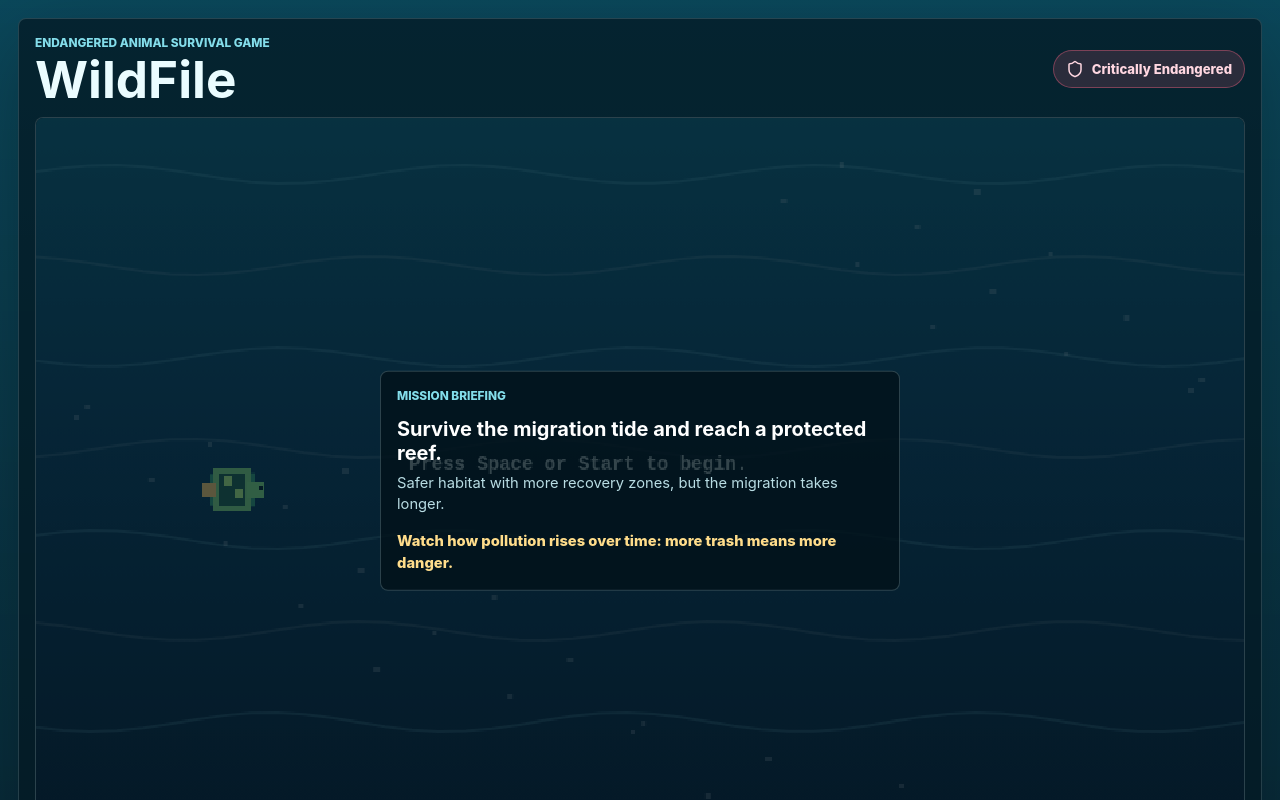
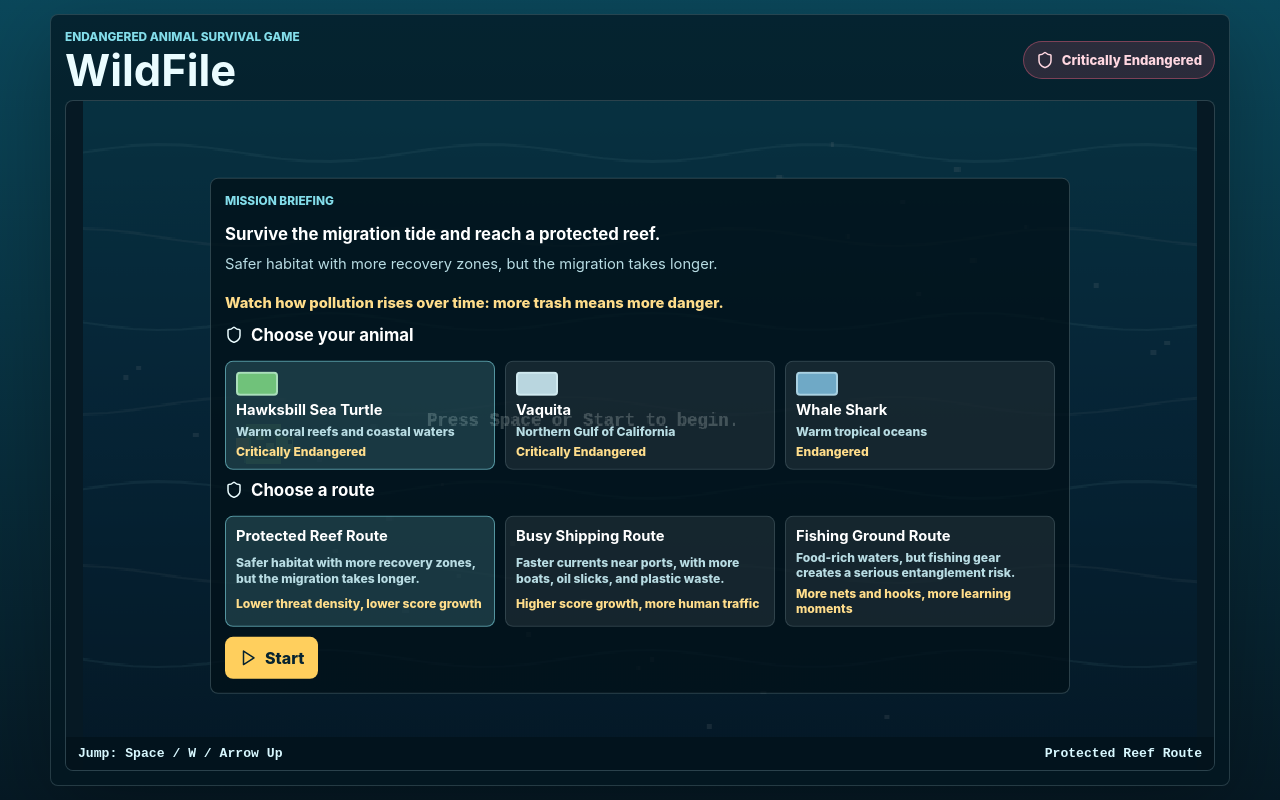
Before and after one commit to serenequacked/animal-hack-26, a React (Vite) app: page / in a window 1280 px wide. Shown: the top 800 px of the page. Built offline with nearby package versions, Linux system fonts and the light colour scheme.

Commit message:
Embed animal menu in game screen

```diff
--- a/src/App.tsx
+++ b/src/App.tsx
@@ -1,4 +1,4 @@
-import { Map, Play, RotateCcw, Shield } from "lucide-react";
+import { Play, RotateCcw, Shield } from "lucide-react";
 import { useCallback, useRef, useState, useEffect } from "react";
 
 type EntityKind = "net" | "bag" | "boat" | "oil" | "hook" | "cleanup" | "reef";
@@ -702,9 +702,17 @@ export function App() {
             <p className="eyebrow">Endangered animal survival game</p>
             <h1>WildFile</h1>
           </div>
+          <div className="title-actions">
             <div className="status-pill">
               <Shield size={18} />
               {animals[selectedAnimal].status}
+            </div>
+            {gameState === "playing" && (
+              <button type="button" className="compact-action" onClick={resetGame}>
+                <RotateCcw size={17} />
+                Restart
+              </button>
+            )}
           </div>
         </div>
 
@@ -716,16 +724,8 @@ export function App() {
               <h2>{animals[selectedAnimal].mission}</h2>
               <p>{routes[selectedRoute].description}</p>
               <p className="action-line">Watch how pollution rises over time: more trash means more danger.</p>
-            </div>
-          )}
-          <div className="controls-strip">
-            <span>Jump: Space / W / Arrow Up</span>
-            <span>{routes[selectedRoute].label}</span>
-          </div>
-        </div>
 
-        {gameState !== "playing" && (
-          <section className="menu-board" aria-label="Choose playable animal">
+              <div className="overlay-section">
                 <div className="icon-title">
                   <Shield size={18} />
                   <h2>Choose your animal</h2>
@@ -745,14 +745,12 @@ export function App() {
                     </button>
                   ))}
                 </div>
-          </section>
-        )}
+              </div>
 
-        {gameState !== "playing" && (
-          <section className="menu-board" aria-label="Choose migration route">
+              <div className="overlay-section">
                 <div className="icon-title">
-              <Map size={18} />
-              <h2>Choose a migration route</h2>
+                  <Shield size={18} />
+                  <h2>Choose a route</h2>
                 </div>
                 <div className="route-grid">
                   {(Object.keys(routes) as RouteKey[]).map((routeKey) => (
@@ -768,8 +766,7 @@ export function App() {
                     </button>
                   ))}
                 </div>
-          </section>
-        )}
+              </div>
 
               {runSummary && (
                 <section className="summary-box">
@@ -783,11 +780,16 @@ export function App() {
                 </section>
               )}
 
-        <div className="button-row">
-          <button type="button" className="primary" onClick={resetGame}>
-            {gameState === "playing" ? <RotateCcw size={18} /> : <Play size={18} />}
-            {gameState === "playing" ? "Restart" : "Start"}
+              <button type="button" className="primary overlay-start" onClick={resetGame}>
+                {gameState === "ended" ? <RotateCcw size={18} /> : <Play size={18} />}
+                {gameState === "ended" ? "Try Again" : "Start"}
               </button>
+            </div>
+          )}
+          <div className="controls-strip">
+            <span>Jump: Space / W / Arrow Up</span>
+            <span>{routes[selectedRoute].label}</span>
+          </div>
         </div>
       </section>
     </main>
--- a/src/styles.css
+++ b/src/styles.css
@@ -49,8 +49,8 @@ button:hover {
     linear-gradient(180deg, rgba(14, 100, 124, 0.62), rgba(6, 25, 36, 0.96)),
     #061924;
   display: block;
-  min-height: 100vh;
-  padding: 18px;
+  height: 100vh;
+  padding: 14px;
 }
 
 .game-panel {
@@ -63,8 +63,11 @@ button:hover {
 .game-panel {
   display: flex;
   flex-direction: column;
+  height: calc(100vh - 28px);
+  margin: 0 auto;
+  max-width: 1180px;
   min-width: 0;
-  padding: 16px;
+  padding: 14px;
 }
 
 .title-row,
@@ -97,10 +100,10 @@ button:hover {
   border: 1px solid rgba(208, 248, 255, 0.14);
   color: #eafcff;
   display: grid;
-  gap: 6px;
+  gap: 5px;
   justify-content: stretch;
-  min-height: 132px;
-  padding: 12px;
+  min-height: 98px;
+  padding: 10px;
   text-align: left;
 }
 
@@ -123,8 +126,8 @@ button:hover {
 .animal-select-card span,
 .animal-select-card small {
   color: #b8dce3;
-  font-size: 0.8rem;
-  line-height: 1.35;
+  font-size: 0.76rem;
+  line-height: 1.25;
 }
 
 .route-card small,
@@ -137,15 +140,21 @@ button:hover {
   border: 2px solid rgba(232, 252, 255, 0.48);
   border-radius: 4px;
   display: block;
-  height: 34px;
+  height: 24px;
   image-rendering: pixelated;
-  width: 54px;
+  width: 42px;
 }
 
 .title-row {
   gap: 14px;
   justify-content: space-between;
-  margin-bottom: 14px;
+  margin-bottom: 10px;
+}
+
+.title-actions {
+  align-items: center;
+  display: flex;
+  gap: 10px;
 }
 
 .eyebrow {
@@ -164,7 +173,7 @@ p {
 }
 
 h1 {
-  font-size: clamp(2rem, 4vw, 4.6rem);
+  font-size: clamp(1.8rem, 3.4vw, 3.6rem);
   line-height: 0.92;
 }
 
@@ -197,7 +206,9 @@ p {
   background: #061924;
   border: 1px solid rgba(208, 248, 255, 0.18);
   border-radius: 8px;
-  display: grid;
+  display: flex;
+  flex: 1;
+  justify-content: center;
   min-height: 0;
   overflow: hidden;
   position: relative;
@@ -206,7 +217,9 @@ p {
 canvas {
   aspect-ratio: 5 / 3;
   display: block;
+  height: 100%;
   image-rendering: pixelated;
+  object-fit: contain;
   touch-action: none;
   width: 100%;
 }
@@ -233,18 +246,31 @@ canvas {
   border: 1px solid rgba(208, 248, 255, 0.2);
   border-radius: 8px;
   display: grid;
-  gap: 8px;
+  gap: 10px;
   left: 50%;
-  max-width: min(520px, calc(100% - 32px));
-  padding: 16px;
+  max-height: calc(100% - 58px);
+  max-width: min(860px, calc(100% - 32px));
+  overflow-y: auto;
+  padding: 14px;
   position: absolute;
   top: 50%;
   transform: translate(-50%, -50%);
+  width: 100%;
 }
 
 .mission-overlay h2 {
   color: #ffffff;
-  font-size: 1.25rem;
+  font-size: 1.05rem;
+}
+
+.overlay-section {
+  display: grid;
+  gap: 8px;
+}
+
+.overlay-start,
+.compact-action {
+  width: fit-content;
 }
 
 .animal-card {
```
Lines whose indentation alone changed are shown as unchanged.
